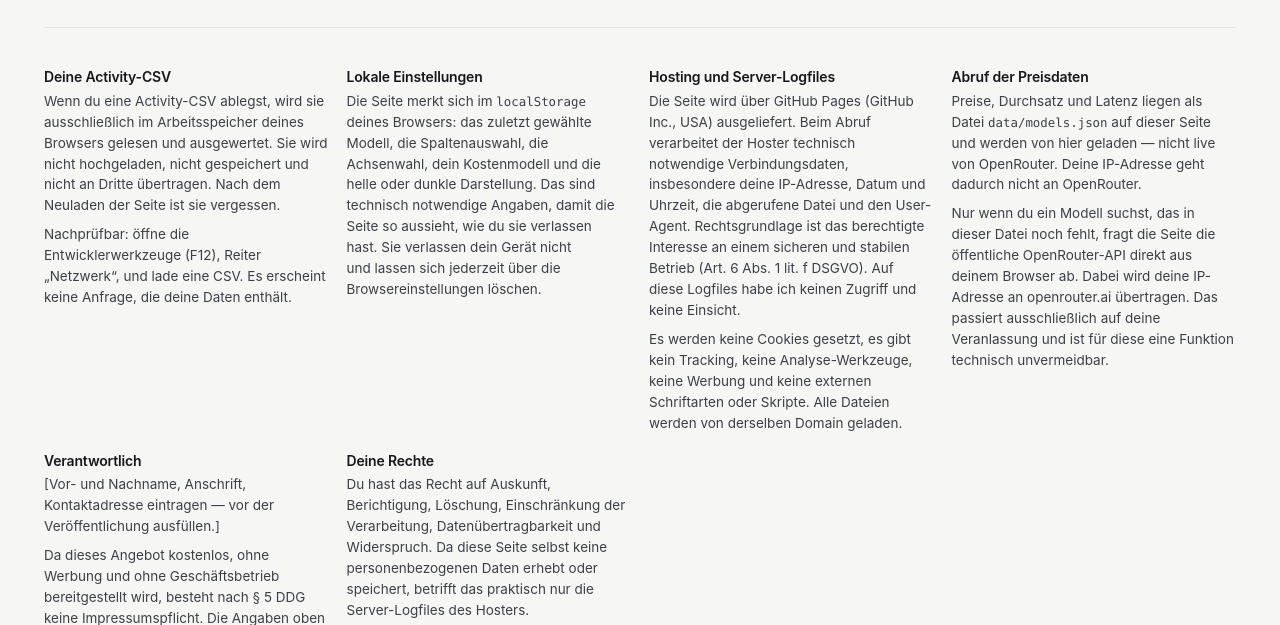
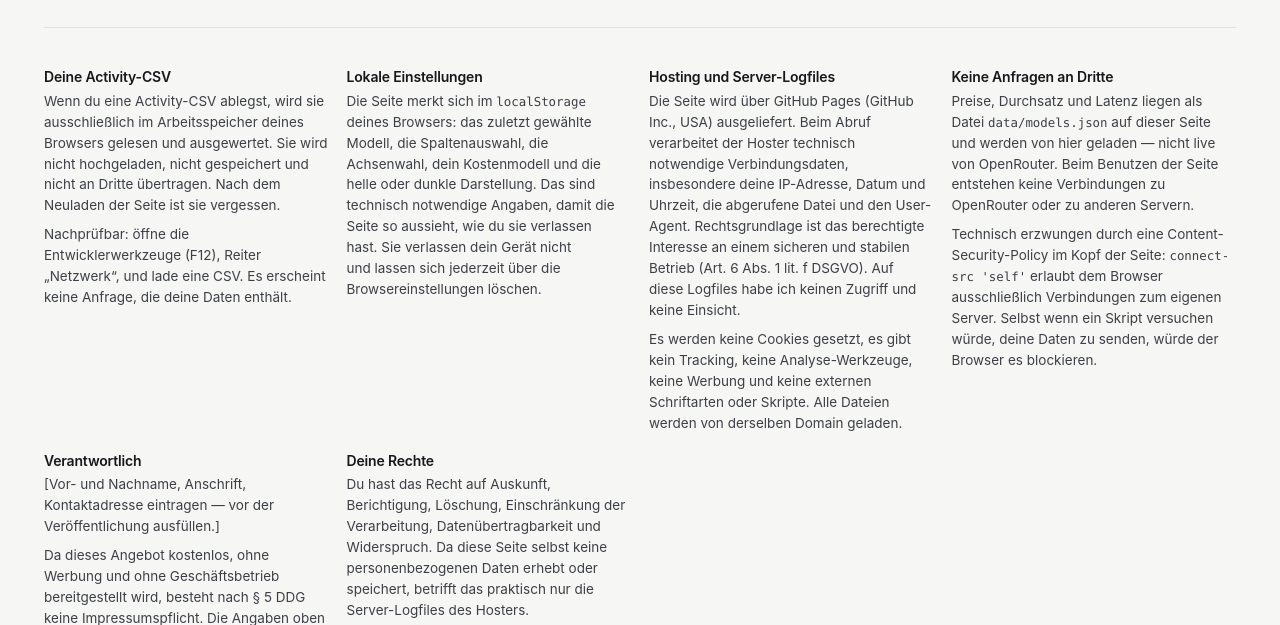
Before and after one commit to joschuajaenicke-ui/provider-comparison, a plain HTML site: page datenschutz.html in a window 1280 px wide. Shown: the part 198-823 px from the top of the page. Drawn offline with Linux system fonts and the light colour scheme.

Commit message:
CSP auf eigene Herkunft beschränkt, Datenschutztext an die tatsächlichen Anfragen angepasst

```diff
--- a/datenschutz.html
+++ b/datenschutz.html
@@ -81,17 +81,17 @@
       </article>
 
       <article>
-        <h3>Abruf der Preisdaten</h3>
+        <h3>Keine Anfragen an Dritte</h3>
         <p>
           Preise, Durchsatz und Latenz liegen als Datei <code>data/models.json</code> auf dieser
-          Seite und werden von hier geladen — nicht live von OpenRouter. Deine IP-Adresse geht
-          dadurch nicht an OpenRouter.
+          Seite und werden von hier geladen — nicht live von OpenRouter. Beim Benutzen der Seite
+          entstehen keine Verbindungen zu OpenRouter oder zu anderen Servern.
         </p>
         <p>
-          Nur wenn du ein Modell suchst, das in dieser Datei noch fehlt, fragt die Seite die
-          öffentliche OpenRouter-API direkt aus deinem Browser ab. Dabei wird deine IP-Adresse an
-          openrouter.ai übertragen. Das passiert ausschließlich auf deine Veranlassung und ist für
-          diese eine Funktion technisch unvermeidbar.
+          Technisch erzwungen durch eine Content-Security-Policy im Kopf der Seite:
+          <code>connect-src 'self'</code> erlaubt dem Browser ausschließlich Verbindungen zum
+          eigenen Server. Selbst wenn ein Skript versuchen würde, deine Daten zu senden, würde der
+          Browser es blockieren.
         </p>
       </article>
 
```
Also changed, not shown: index.html (+4 -3 lines).
